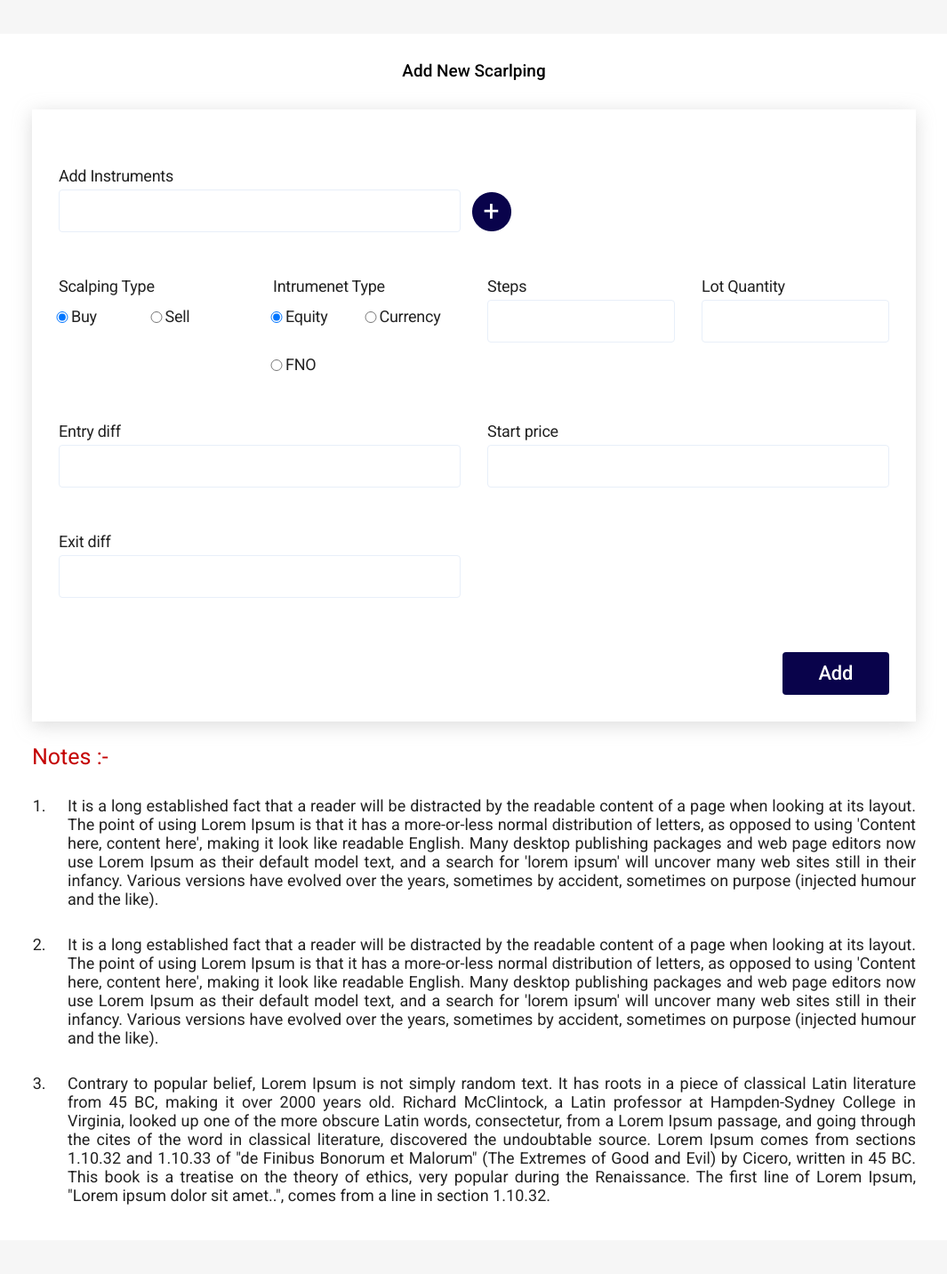
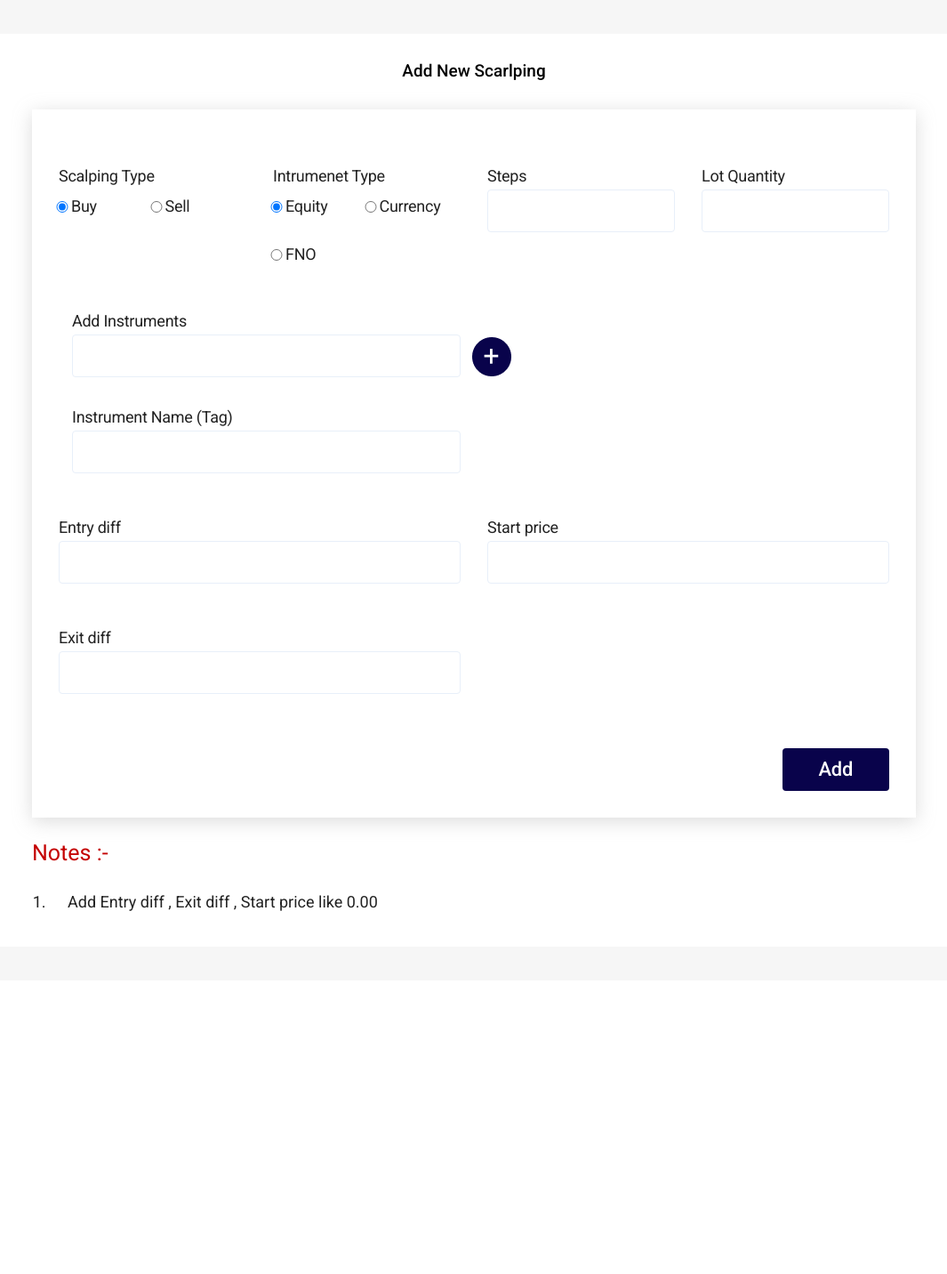
Before and after one commit to goyalvivek7/shareScalpingDjango, a Django app: page /share/addNewScalping in a window 1280 px wide. Shown: the whole page at 89% size, without its empty margins (107-1172 px from the left). After the commit the page ends 1024 px from the top, so only its background shows below. Run offline with Django 4.2, Linux system fonts and the light colour scheme; some libraries are stand-ins or nearby versions.

Commit message:
added fno , instrument tag , fixed loading issue

```diff
--- a/share/apps.py
+++ b/share/apps.py
@@ -62,6 +62,9 @@
                                      if(item.instrumenttype == 'Cash'):
                                          orderhistoryvariable = outputQuery["Success"]['NSE-FX']
 
+                                     if(item.instrumenttype == 'Fno'):
+                                         orderhistoryvariable = outputQuery["Success"]['NSE']
+
                                      item.order_id = orderhistoryvariable['orderId']
                                      item.initialOrderType = "SELL"
                                      item.save()
@@ -76,6 +79,9 @@
                                      if(item.instrumenttype == 'Cash'):
                                          orderhistoryvariable = outputQuery["Success"]['NSE-FX']
 
+                                     if(item.instrumenttype == 'Fno'):
+                                         orderhistoryvariable = outputQuery["Success"]['NSE']
+
                                      item.order_id = orderhistoryvariable['orderId']
                                      item.initialOrderType = "BUY"
                                      item.save()
--- a/share/models.py
+++ b/share/models.py
@@ -20,6 +20,7 @@
     startPrice = models.CharField(max_length=200)
     status = models.CharField(max_length=200 , default='stop')
     instrumenttype = models.CharField(max_length=200 , default='')
+    instrumentTag = models.CharField(max_length=200 , default='')
 
 class OrderHistory(models.Model):
     scalpingOrderid = models.CharField(max_length=200)
--- a/share/templates/share/addNewScalping.html
+++ b/share/templates/share/addNewScalping.html
@@ -22,17 +22,7 @@
       <div class="scarlping_form">
 
           <div class="row">
-            <div class="col-sm-6">
 
-              <div class="form-group inst_btn">
-                <label>
-                  Add Instruments
-              </label>
-
-                <input id="instrument_token" class="form-control" type="text" ><img  onclick="addInstrument();" src=" {% static 'images/Group 72.png' %} ">
-
-              </div>
-            </div>
 
 
           </div>
@@ -80,8 +70,8 @@
               </div>
 
               <div class="form-check check_btn">
-                <input class="form-check-input" type="radio" name="instrumentType" id="instrumentType2" value="Cash" >
-                <label class="form-check-label" for="exampleRadios2">
+                <input class="form-check-input" type="radio" name="instrumentType" id="instrumentType3" value="fno" >
+                <label class="form-check-label" for="exampleRadios3">
                   FNO
                 </label>
               </div>
@@ -111,6 +101,28 @@
             </div>
 
           </div>
+          <div class="col-sm-6">
+
+            <div class="form-group inst_btn">
+              <label>
+                Add Instruments
+            </label>
+
+              <input id="instrument_token" class="form-control" type="text" ><img  onclick="addInstrument();" src=" {% static 'images/Group 72.png' %} ">
+
+            </div>
+          </div>
+
+          <div class="col-sm-6">
+
+            <div class="form-group inst_btn">
+              <label>
+                Instrument Name (Tag)
+            </label>
+              <input id="instrument_name" class="form-control" type="text" >
+            </div>
+          </div>
+
           <div class="row">
             <div class="col-sm-6">
 
@@ -155,18 +167,10 @@
  <div class="note_section">
       <p><span>Notes :-</span></p>
       <ol>
-        <li>It is a long established fact that a reader will be distracted by the readable content of a page when looking at its layout. The point of using Lorem Ipsum is that it has a more-or-less normal distribution of letters, as opposed to using 'Content here, content here', making it look like readable English. Many desktop publishing packages and web page editors now use Lorem Ipsum as their default model text, and a search for 'lorem ipsum' will uncover many web sites still in their infancy. Various versions have evolved over the years, sometimes by accident, sometimes on purpose (injected humour and the like).</li>
-        <li>It is a long established fact that a reader will be distracted by the readable content of a page when looking at its layout. The point of using Lorem Ipsum is that it has a more-or-less normal distribution of letters, as opposed to using 'Content here, content here', making it look like readable English. Many desktop publishing packages and web page editors now use Lorem Ipsum as their default model text, and a search for 'lorem ipsum' will uncover many web sites still in their infancy. Various versions have evolved over the years, sometimes by accident, sometimes on purpose (injected humour and the like).</li>
-        <li>Contrary to popular belief, Lorem Ipsum is not simply random text. It has roots in a piece of classical Latin literature from 45 BC, making it over 2000 years old. Richard McClintock, a Latin professor at Hampden-Sydney College in Virginia, looked up one of the more obscure Latin words, consectetur, from a Lorem Ipsum passage, and going through the cites of the word in classical literature, discovered the undoubtable source. Lorem Ipsum comes from sections 1.10.32 and 1.10.33 of "de Finibus Bonorum et Malorum" (The Extremes of Good and Evil) by Cicero, written in 45 BC. This book is a treatise on the theory of ethics, very popular during the Renaissance. The first line of Lorem Ipsum, "Lorem ipsum dolor sit amet..", comes from a line in section 1.10.32.</li>
-
+        <li>Add Entry diff , Exit diff , Start price like 0.00</li>
       </ol>
-
     </div>
     </div>
-
-
-
-
   </div>
 
 
@@ -189,6 +193,7 @@
 
     var insruNormalType = document.getElementById("instrumentType1").checked;
     var insruNormalCash = document.getElementById("instrumentType2").checked;
+    var insruNormalfno = document.getElementById("instrumentType3").checked;
 
     var instrumentLink = '';
 
@@ -201,6 +206,10 @@
     {
       instrumentLink = "https://preferred.kotaksecurities.com/security/production/TradeApiInstruments_fno_"+newdate+".txt";
     }
+    else if(insruNormalfno == true)
+    {
+      instrumentLink = "https://preferred.kotaksecurities.com/security/production/TradeApiInstruments_fno_"+newdate+".txt";
+    }
 
 
     console.log(newdate);
@@ -210,9 +219,8 @@
 
 <script>
   function addData() {
-    console.log('login','login');
-
     var instrumentToken = document.getElementById("instrument_token").value;
+    var instrumentName = document.getElementById("instrument_name").value;
     var orderType = "Sell";
     var instrumenttype = "Cash";
     var lotQuantity = document.getElementById("lot_quantity").value;
@@ -226,6 +234,7 @@
 
     var insruNormalType = document.getElementById("instrumentType1").checked;
     var insruNormalCash = document.getElementById("instrumentType2").checked;
+    var insruNormalFno = document.getElementById("instrumentType3").checked;
 
     console.log(buyType);
     console.log(sellType);
@@ -241,6 +250,11 @@
     {
       instrumenttype = "Cash";
     }
+    else if(insruNormalFno == true)
+    {
+      instrumenttype = "Fno";
+    }
+
 
     if(buyType == true)
     {
@@ -282,12 +296,17 @@
       alert("Please enter start price");
       return;
     }
+    else if(instrumentName == '')
+    {
+      alert("Please enter instrument name");
+      return;
+    }
     else{
       $.ajax({
           url: "addScalping",
           type: 'POST',
           context: document.body,
-          data: {instrumenttype:instrumenttype , instrumentToken: instrumentToken , orderType:orderType, lotQuantity:lotQuantity, steps:steps, entryDiff:entryDiff, exitDiff:exitDiff, startPrice:startPrice,'csrfmiddlewaretoken':"{{ csrf_token }}" },
+          data: {instrumenttype:instrumenttype , instrumentToken: instrumentToken , orderType:orderType, lotQuantity:lotQuantity, steps:steps, entryDiff:entryDiff, exitDiff:exitDiff, startPrice:startPrice,instrumentName:instrumentName,'csrfmiddlewaretoken':"{{ csrf_token }}" },
           success: function (data) {
                console.log(data);
                location.replace('http://43.204.22.205:8000/share/dashboard');
--- a/share/views.py
+++ b/share/views.py
@@ -105,6 +105,9 @@
                 if(scalipingOrder[0].instrumenttype == 'Cash'):
                     orderhistoryvariable = outputQuery["Success"]['NSE-FX']
 
+                if(scalipingOrder[0].instrumenttype == 'Fno'):
+                    orderhistoryvariable = outputQuery["Success"]['NSE']
+
                 equivalentOrderPrice = startPrice - exitDiff
 
                 orderHistory = OrderHistory(scalpingOrderid=requestData['orderid'], instrument_token=instrument_token, equivalentOrderPrice=equivalentOrderPrice, order_type="N",
@@ -137,6 +140,9 @@
 
                 if(scalipingOrder[0].instrumenttype == 'Cash'):
                     orderhistoryvariable = outputQuery["Success"]['NSE-FX']
+
+                if(scalipingOrder[0].instrumenttype == 'Fno'):
+                    orderhistoryvariable = outputQuery["Success"]['NSE']
 
                 equivalentOrderPrice = startPrice + exitDiff
 
@@ -196,8 +202,9 @@
     entryDiff = requestData.get('entryDiff')
     exitDiff = requestData.get('exitDiff')
     startPrice = requestData.get('startPrice')
-    instrumenttype = requestData.get('instrumenttype');
+    instrumenttype = requestData.get('instrumenttype')
+    intrumentTag = requestData.get('instrumentName')
     scaplingOrder = ScalpingOrder(userid=request.session['user_id'], currentdate=currentdate, instrumentToken=instrumentToken, orderType=orderType,
-                                  lotQuantity=lotQuantity, steps=steps, entryDiff=entryDiff, exitDiff=exitDiff, startPrice=startPrice ,instrumenttype=instrumenttype)
+                                  lotQuantity=lotQuantity, steps=steps, entryDiff=entryDiff, exitDiff=exitDiff, startPrice=startPrice ,instrumenttype=instrumenttype,instrumentTag=intrumentTag)
     scaplingOrder.save()
     return HttpResponse("Hello, world. You're at the polls index.")
```
Also changed, not shown: share/templates/share/dashboard.html (+4 -5 lines), db.sqlite3, share/migrations/0012_scalpingorder_instrumenttag.py (added).
